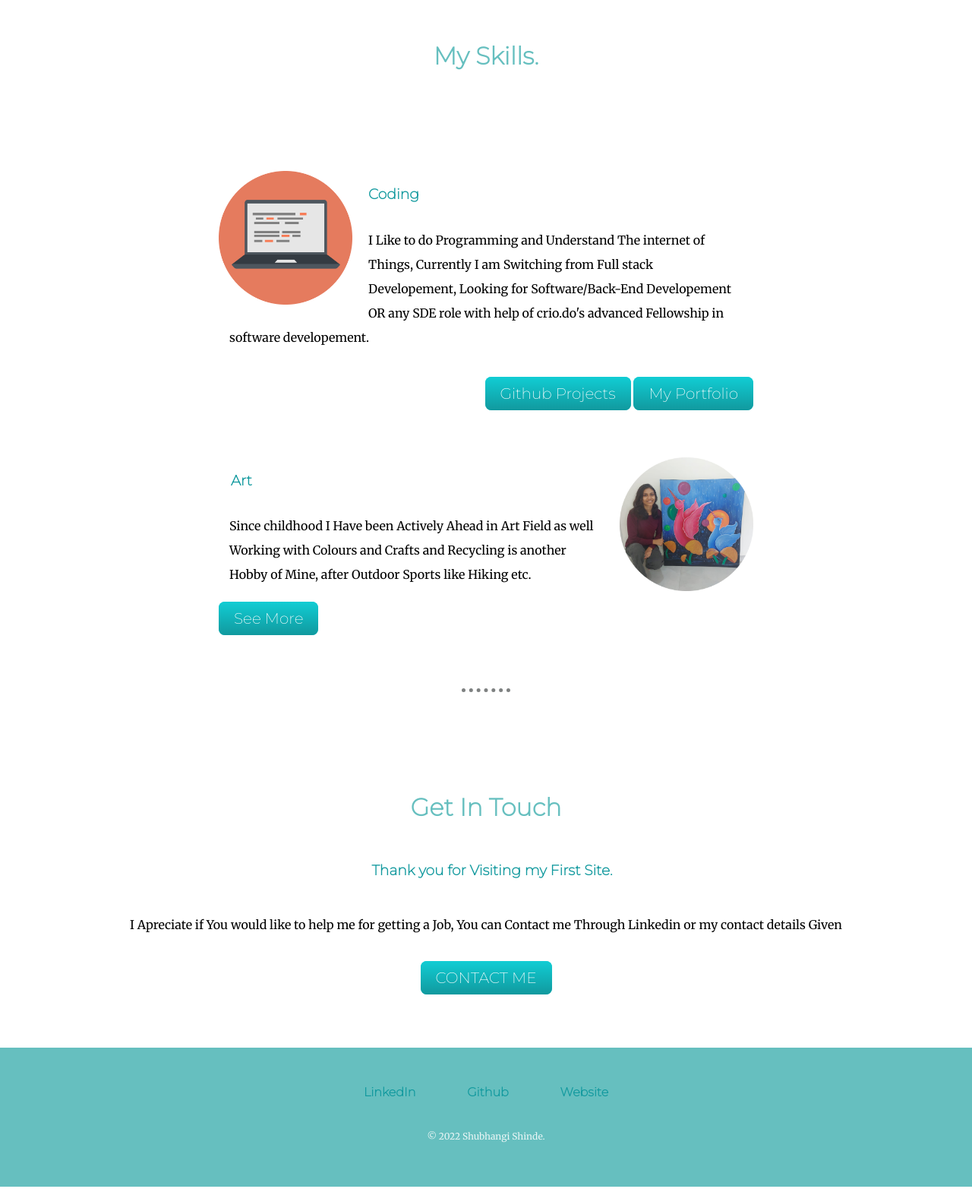
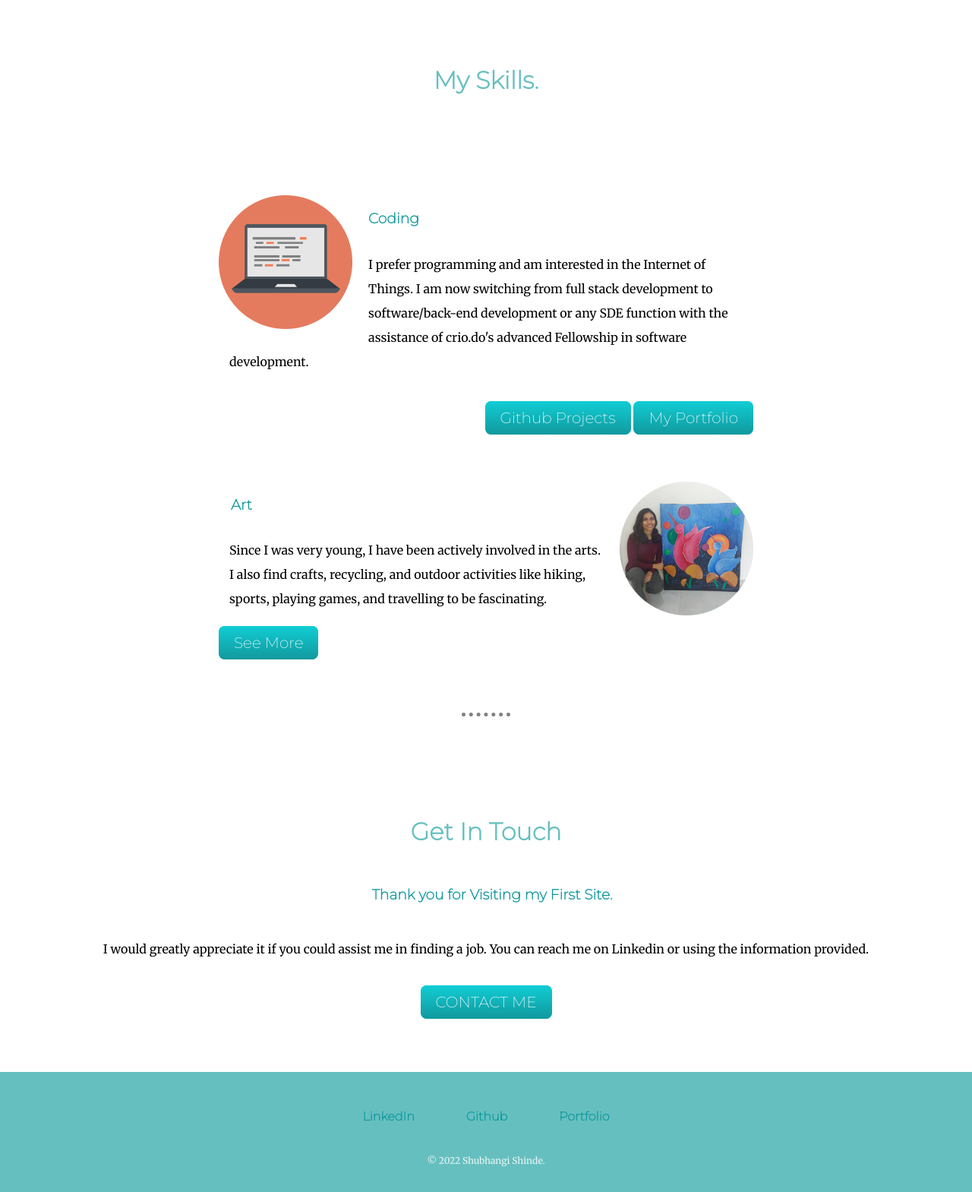
Before and after one commit to captain-marvell/captain-marvell.github.io, a plain HTML site: page index.html in a window 1280 px wide. Shown: the part 1910-3479 px from the top of the page at 76% size. Drawn offline with Linux system fonts and the light colour scheme.

Commit message:
Paraphrase Edits

```diff
--- a/index.html
+++ b/index.html
@@ -26,7 +26,8 @@
       <img src="images\shubhangi.png" alt="Shubhangi profile">
       <h2>About Me</h2>
       </h2>
-      <p>I am Eager to Start my Journey In Product based IT platform, Constantly updating myself For upskilling in the IT world. Looking for Software Developement roles</p>
+      <p>I am eager to begin my journey in a product-based IT platform and am always updating my skills in order to advance in the IT industry. searching for positions in software development </p>
+<!--  I am Eager to Start my Journey In Product based IT platform, Constantly updating myself For upskilling in the IT world. Looking for Software Developement roles    -->
     </div>
     <hr>
     <div class="skills">
@@ -34,7 +35,8 @@
       <div class="skill-row">
         <img class="computer" src="images\computer-imgCircular.png" alt="computer-img">
         <h3>Coding</h3>
-        <p>I Like to do Programming and Understand The internet of Things, Currently I am Switching from Full stack Developement, Looking for Software/Back-End Developement OR any SDE role with help of crio.do's advanced Fellowship in software developement.</p>
+        <p> I prefer programming and am interested in the Internet of Things. I am now switching from full stack development to software/back-end development or any SDE function with the assistance of crio.do's advanced Fellowship in software development.</p>
+<!--   I Like to do Programming and Understand The internet of Things, Currently I am Switching from Full stack Developement, Looking for Software/Back-End Developement OR any SDE role with help of crio.do's advanced Fellowship in software developement.       -->
         <div style="margin-top:1rem;float:right;">
           <a class="btn" href="https://github.com/captain-marvell">Github Projects</a>
                    <a class="btn" href="https://www.crio.do/learn/portfolio/shinde-shubhangi1501/">My Portfolio</a>
@@ -43,7 +45,8 @@
       <div class="skill-row">
         <img class="painting" src="images\circle painting_me.png" alt="painting-img">
         <h3>Art</h3>
-        <p>Since childhood I Have been Actively Ahead in Art Field as well Working with Colours and Crafts and Recycling is another Hobby of Mine, after Outdoor Sports like Hiking etc.</p>
+        <p>Since I was very young, I have been actively involved in the arts. I also find crafts, recycling, and outdoor activities like hiking, sports, playing games, and travelling to be fascinating. </p>
+<!--         <p>Since childhood I Have been Actively Ahead in Art Field as well Working with Colours and Crafts and Recycling is another Hobby of Mine, after Outdoor Sports like Hiking etc.</p> -->
         <div style="margin-top:1rem;">
           <a class="btn" href="myart2.html">See More</a>
         </div>
@@ -53,7 +56,8 @@
     <div class="contact-me">
       <h2>Get In Touch</h2>
       <h3>Thank you for Visiting my First Site.</h3>
-      <p>I Apreciate if You would like to help me for getting a Job, You can Contact me Through Linkedin or my contact details Given</p>
+      <p>I would greatly appreciate it if you could assist me in finding a job. You can reach me on Linkedin or using the information provided.</p>
+<!-- I Apreciate if You would like to help me for getting a Job, You can Contact me Through Linkedin or my contact details Given -->
       <a class="btn" href="mailto:shinde.shubhangi1501@gmail.com">CONTACT ME</a>
     </div>
   </div>
@@ -61,7 +65,7 @@
   <div class="bottom-container">
     <a class="footer-link" href="https://www.linkedin.com/in/shubhangi-shinde-developer/" target="_blank">LinkedIn</a>
     <a class="footer-link" href="https://github.com/captain-marvell">Github</a>
-    <a class="footer-link" href="https://www.crio.do/learn/portfolio/shinde-shubhangi1501/">Website</a>
+    <a class="footer-link" href="https://www.crio.do/learn/portfolio/shinde-shubhangi1501/">Portfolio</a>
     <p>© 2022 Shubhangi Shinde.</p>
   </div>
 
```
